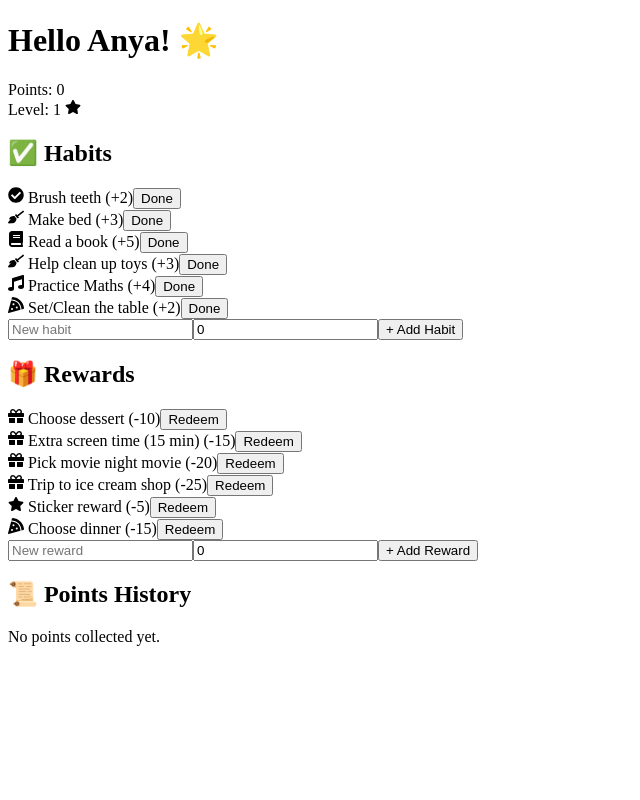
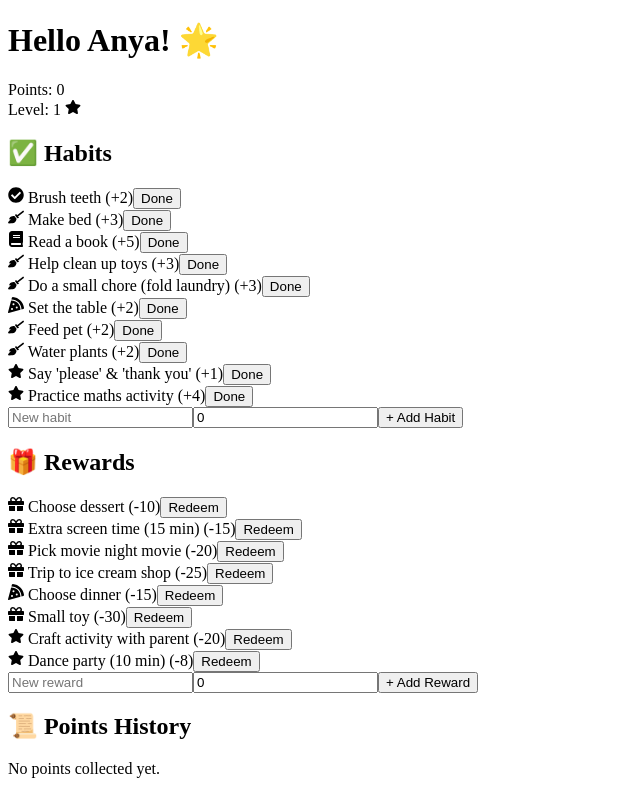
Before and after one commit to prateek413git/rewardsv4, a Next.js app: page / in a window 1280 px wide. Shown: the whole page, without its empty margins (0-640 px from the left). Built offline with nearby package versions, Linux system fonts and the light colour scheme.

Commit message:
Update index.js

```diff
--- a/pages/index.js
+++ b/pages/index.js
@@ -1,6 +1,6 @@
 "use client";
 import { useState, useEffect } from "react";
-import { FaCheckCircle, FaGift, FaStar, FaBook, FaBroom, FaMusic, FaPizzaSlice } from "react-icons/fa";
+import { FaCheckCircle, FaGift, FaStar, FaBook, FaBroom, FaPizzaSlice } from "react-icons/fa";
 
 export default function RewardsApp() {
   const [points, setPoints] = useState(0);
@@ -13,7 +13,6 @@ export default function RewardsApp() {
   const [newReward, setNewReward] = useState("");
   const [newRewardCost, setNewRewardCost] = useState(0);
 
-  // Load data
   useEffect(() => {
     const savedPoints = localStorage.getItem("points");
     const savedLevel = localStorage.getItem("level");
@@ -23,32 +22,33 @@ export default function RewardsApp() {
 
     if (savedPoints) setPoints(JSON.parse(savedPoints));
     if (savedLevel) setLevel(JSON.parse(savedLevel));
-    if (savedHabits)
-      setHabits(JSON.parse(savedHabits));
-    else
-      setHabits([
+    if (savedHabits) setHabits(JSON.parse(savedHabits));
+    else setHabits([
       { id: 1, text: "Brush teeth", points: 2, color: "bg-yellow-100", icon: <FaCheckCircle /> },
       { id: 2, text: "Make bed", points: 3, color: "bg-green-100", icon: <FaBroom /> },
       { id: 3, text: "Read a book", points: 5, color: "bg-blue-100", icon: <FaBook /> },
       { id: 4, text: "Help clean up toys", points: 3, color: "bg-pink-100", icon: <FaBroom /> },
-        { id: 5, text: "Practice Maths", points: 4, color: "bg-purple-100", icon: <FaMusic /> },
-        { id: 6, text: "Set/Clean the table", points: 2, color: "bg-orange-100", icon: <FaPizzaSlice /> },
+      { id: 5, text: "Do a small chore (fold laundry)", points: 3, color: "bg-lavender-100", icon: <FaBroom /> },
+      { id: 6, text: "Set the table", points: 2, color: "bg-orange-100", icon: <FaPizzaSlice /> },
+      { id: 7, text: "Feed pet", points: 2, color: "bg-teal-100", icon: <FaBroom /> },
+      { id: 8, text: "Water plants", points: 2, color: "bg-green-200", icon: <FaBroom /> },
+      { id: 9, text: "Say 'please' & 'thank you'", points: 1, color: "bg-yellow-200", icon: <FaStar /> },
+      { id: 10, text: "Practice maths activity", points: 4, color: "bg-purple-100", icon: <FaStar /> },
     ]);
-    if (savedRewards)
-      setRewards(JSON.parse(savedRewards));
-    else
-      setRewards([
+    if (savedRewards) setRewards(JSON.parse(savedRewards));
+    else setRewards([
       { id: 1, text: "Choose dessert", cost: 10, color: "bg-purple-100", icon: <FaGift /> },
       { id: 2, text: "Extra screen time (15 min)", cost: 15, color: "bg-red-100", icon: <FaGift /> },
       { id: 3, text: "Pick movie night movie", cost: 20, color: "bg-orange-100", icon: <FaGift /> },
       { id: 4, text: "Trip to ice cream shop", cost: 25, color: "bg-pink-200", icon: <FaGift /> },
-        { id: 5, text: "Sticker reward", cost: 5, color: "bg-yellow-200", icon: <FaStar /> },
-        { id: 6, text: "Choose dinner", cost: 15, color: "bg-green-200", icon: <FaPizzaSlice /> },
+      { id: 5, text: "Choose dinner", cost: 15, color: "bg-green-200", icon: <FaPizzaSlice /> },
+      { id: 6, text: "Small toy", cost: 30, color: "bg-blue-200", icon: <FaGift /> },
+      { id: 7, text: "Craft activity with parent", cost: 20, color: "bg-teal-200", icon: <FaStar /> },
+      { id: 8, text: "Dance party (10 min)", cost: 8, color: "bg-pink-300", icon: <FaStar /> },
     ]);
     if (savedHistory) setHistory(JSON.parse(savedHistory));
   }, []);
 
-  // Save data
   useEffect(() => {
     localStorage.setItem("points", JSON.stringify(points));
     localStorage.setItem("level", JSON.stringify(level));
@@ -57,7 +57,6 @@ export default function RewardsApp() {
     localStorage.setItem("history", JSON.stringify(history));
   }, [points, level, habits, rewards, history]);
 
-  // Level up every 20 points
   useEffect(() => {
     const newLevel = Math.floor(points / 20) + 1;
     if (newLevel > level) setLevel(newLevel);
@@ -65,41 +64,27 @@ export default function RewardsApp() {
 
   const completeHabit = (habit) => {
     setPoints(points + habit.points);
-    const newEntry = {
-      text: `Completed "${habit.text}"`,
-      points: habit.points,
-      date: new Date().toLocaleString(),
-    };
-    setHistory([newEntry, ...history]);
+    setHistory([{ text: `Completed "${habit.text}"`, points: habit.points, date: new Date().toLocaleString() }, ...history]);
   };
 
   const redeemReward = (reward) => {
     if (points >= reward.cost) {
       setPoints(points - reward.cost);
-      const newEntry = {
-        text: `Redeemed "${reward.text}"`,
-        points: -reward.cost,
-        date: new Date().toLocaleString(),
-      };
-      setHistory([newEntry, ...history]);
-    } else {
-      alert("Not enough points!");
-    }
+      setHistory([{ text: `Redeemed "${reward.text}"`, points: -reward.cost, date: new Date().toLocaleString() }, ...history]);
+    } else alert("Not enough points!");
   };
 
   const addHabit = () => {
     if (newHabit.trim() !== "" && newHabitPoints > 0) {
       setHabits([...habits, { id: Date.now(), text: newHabit, points: newHabitPoints, color: "bg-teal-100", icon: <FaStar /> }]);
-      setNewHabit("");
-      setNewHabitPoints(0);
+      setNewHabit(""); setNewHabitPoints(0);
     }
   };
 
   const addReward = () => {
     if (newReward.trim() !== "" && newRewardCost > 0) {
       setRewards([...rewards, { id: Date.now(), text: newReward, cost: newRewardCost, color: "bg-purple-200", icon: <FaGift /> }]);
-      setNewReward("");
-      setNewRewardCost(0);
+      setNewReward(""); setNewRewardCost(0);
     }
   };
 
@@ -149,17 +134,15 @@ export default function RewardsApp() {
         </div>
       </div>
 
-      {/* Points history */}
+      {/* History */}
       <div className="bg-white shadow-2xl rounded-3xl p-4 mb-8">
         <h2 className="text-3xl font-bold mb-4 text-blue-700">📜 Points History</h2>
-        {history.length === 0 ? (
-          <p>No points collected yet.</p>
-        ) : (
+        {history.length === 0 ? <p>No points collected yet.</p> : (
           <div className="max-h-72 overflow-y-auto space-y-2">
             {history.map((entry, idx) => (
-              <div key={idx} className={`flex justify-between items-center p-2 rounded-xl ${entry.points > 0 ? "bg-green-100" : "bg-red-100"} animate-fade-in`}>
-                <span className="flex items-center gap-2">{entry.points > 0 ? <FaCheckCircle className="text-green-600" /> : <FaGift className="text-pink-600" />}{entry.text}</span>
-                <span className="font-bold">{entry.points > 0 ? `+${entry.points}` : entry.points}</span>
+              <div key={idx} className={`flex justify-between items-center p-2 rounded-xl ${entry.points>0?'bg-green-100':'bg-red-100'} animate-fade-in`}>
+                <span className="flex items-center gap-2">{entry.points>0?<FaCheckCircle className="text-green-600"/>:<FaGift className="text-pink-600"/>} {entry.text}</span>
+                <span className="font-bold">{entry.points>0?`+${entry.points}`:entry.points}</span>
               </div>
             ))}
           </div>
```
Lines whose indentation alone changed are shown as unchanged.
